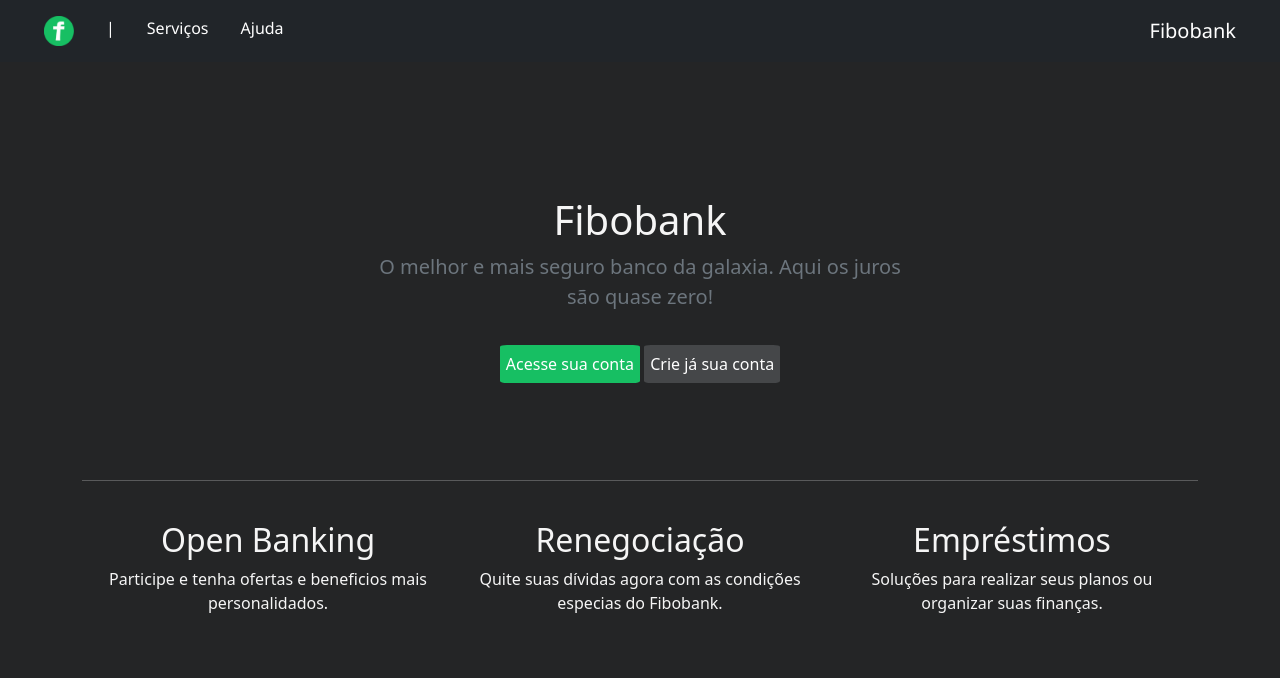
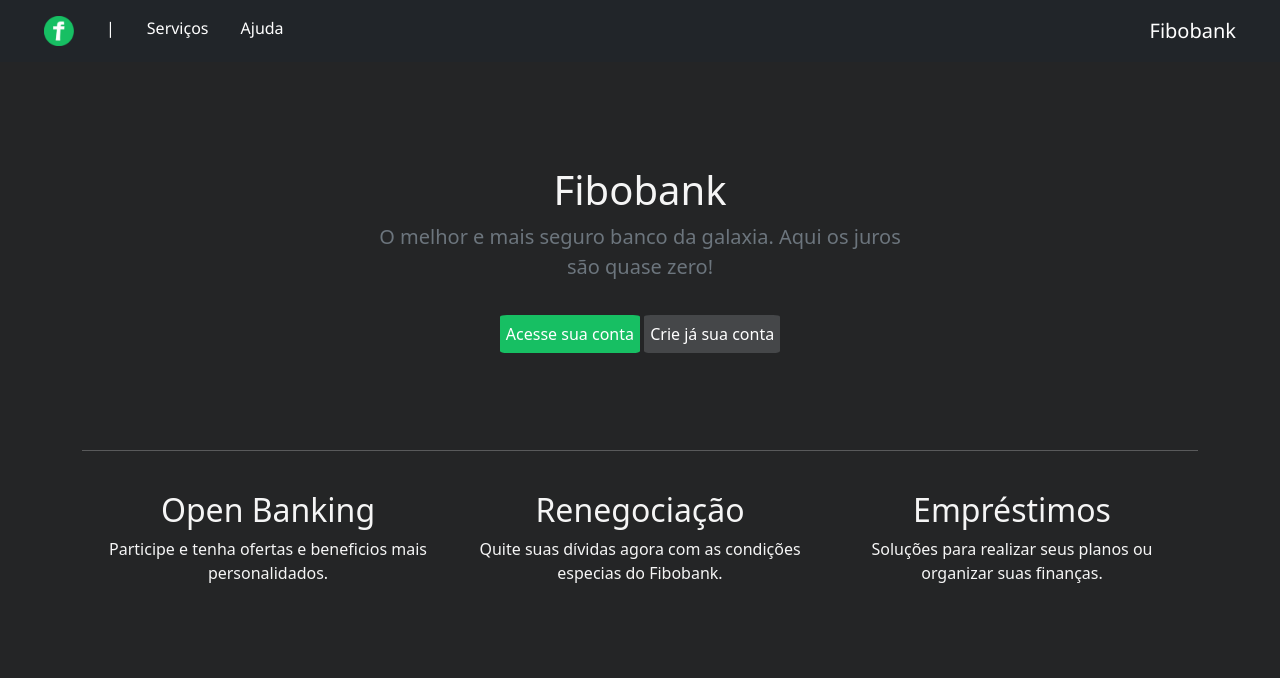
Before and after one commit to williamteles/microservice-WEB2, a Django app: page / in a window 1280 px wide. Shown: the top 678 px of the page. Run offline with Django 3.2, Linux system fonts and the light colour scheme; some libraries are stand-ins or nearby versions.

Commit message:
minor fix

```diff
--- a/web/static/css/base.css
+++ b/web/static/css/base.css
@@ -17,5 +17,6 @@ body{
 }
 
 main > .container-fluid{
-    padding: 100px 50px 0px;
+    padding: 70px 50px 0px;
+
 }
```
